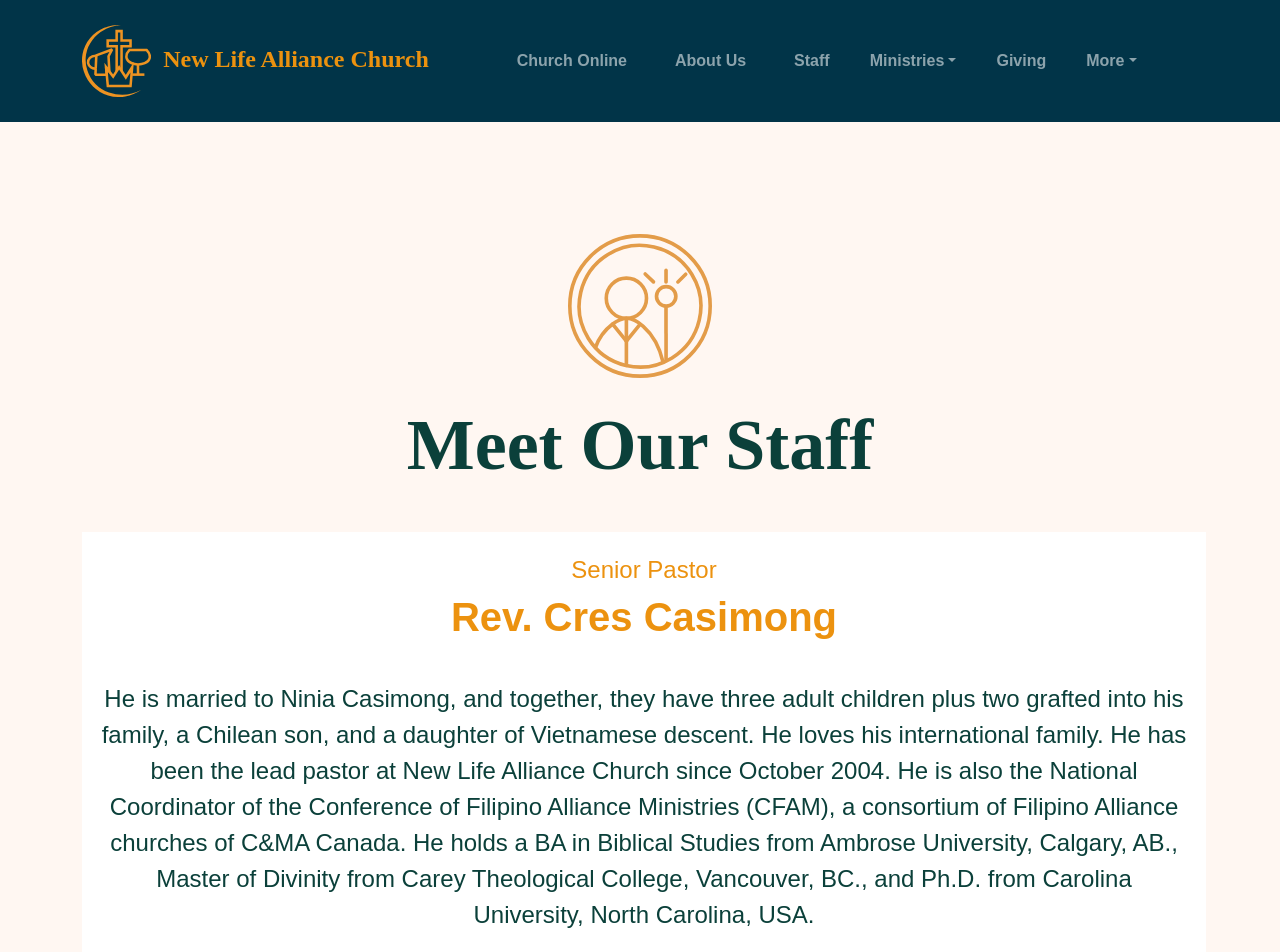
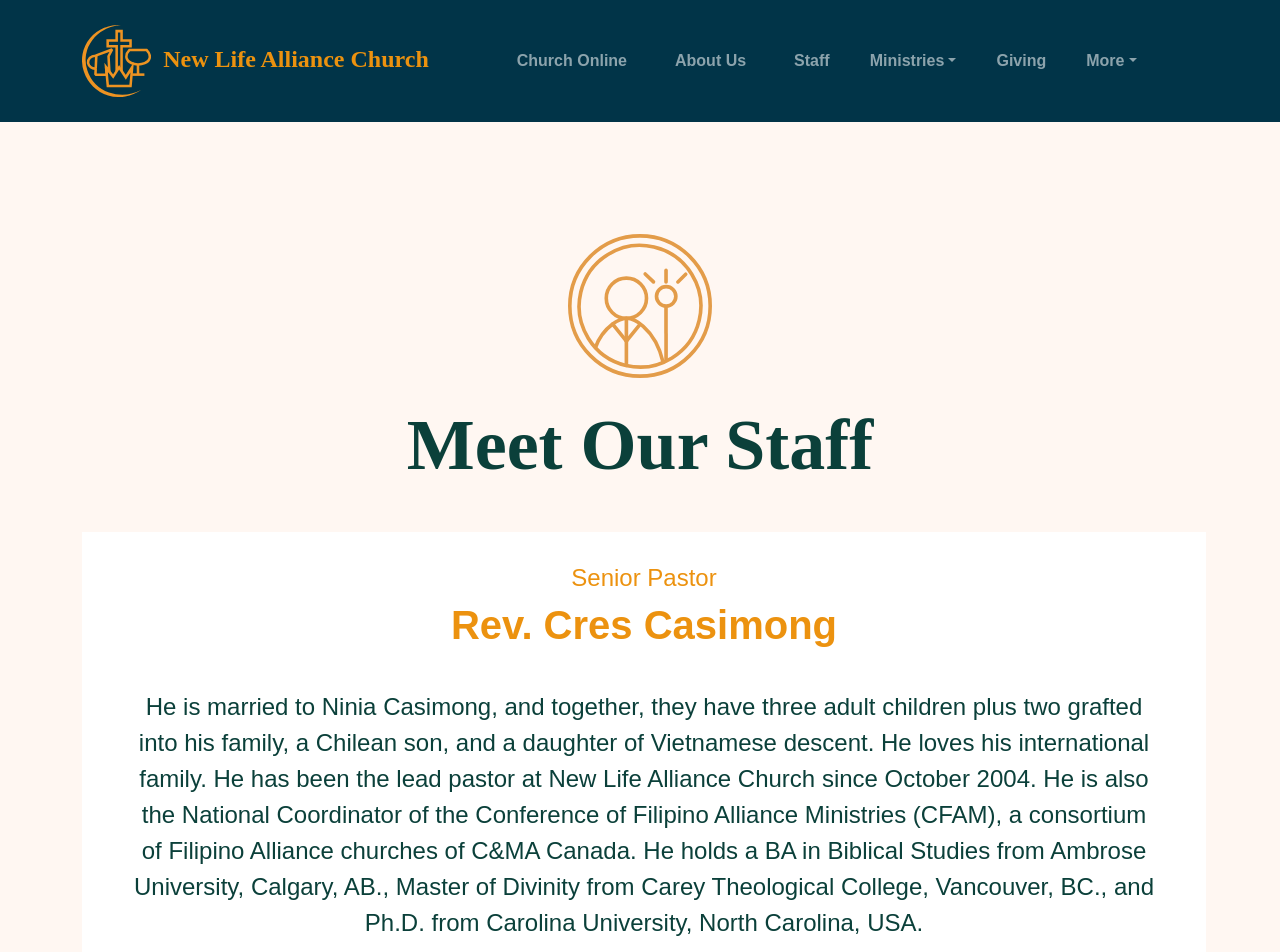
Before and after one commit to hasonnn/nlac, a React (Create React App) app: page /staff in a window 1280 px wide. Shown: the top 952 px of the page. Built offline with nearby package versions, Linux system fonts and the light colour scheme.

Commit message:
Update Staff

```diff
--- a/src/Components/Staff/Staff.css
+++ b/src/Components/Staff/Staff.css
@@ -1,6 +1,6 @@
 #staff-bg {
     background-color: rgb(255,247,242);
-    height: 80em;
+    height: 85em;
     color: rgb(11,64,58);
 }
 
@@ -32,7 +32,7 @@
 .staff-individual {
     width: 150em !important;
     background-color: rgb(255,255,255);
-    padding: 1.5em 1em 1.5em 1em;
+    padding: 2em 3em;
     margin: 3em;
 }
 
@@ -54,10 +54,14 @@
     font-size: x-large;
 }
 
+.staff-contact {
+
+}
+
 /* 3/4 Page Viewport */
 @media only screen and (max-width: 1500px) {
     #staff-bg {
-        height: 95em;
+        height: 100em;
     }
 
     .staff-content{
@@ -91,14 +95,14 @@
 /* 1/2 Page Viewport */
 @media only screen and (max-width: 1100px) {
     #staff-bg {
-        height: 105em;
+        height: 115em;
     }
 }
 
 /* iPad Viewport */
 @media only screen and (max-width: 820px) {
     #staff-bg {
-        height: 122em;
+        height: 135em;
     }
 
     .staff-title {
@@ -108,6 +112,10 @@
     .staff-subheading {
         margin-top: 0;
         margin-bottom: 0.75em;
+    }
+
+    .staff-individual {
+        width: 100% !important;
     }
 }
 
```
